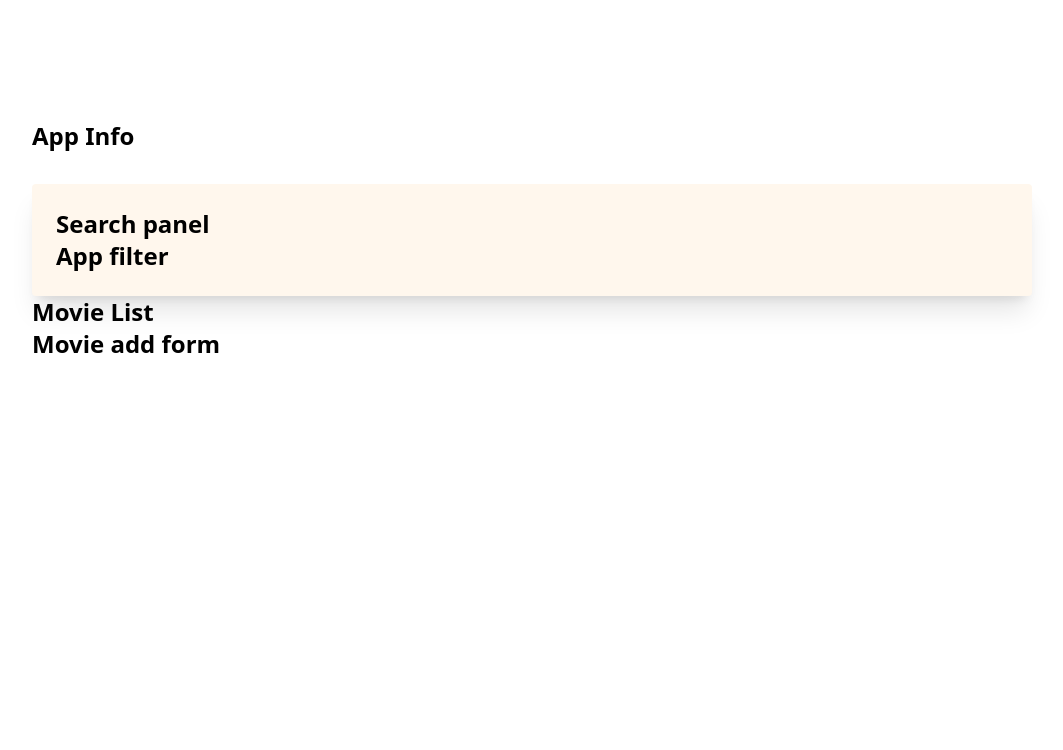
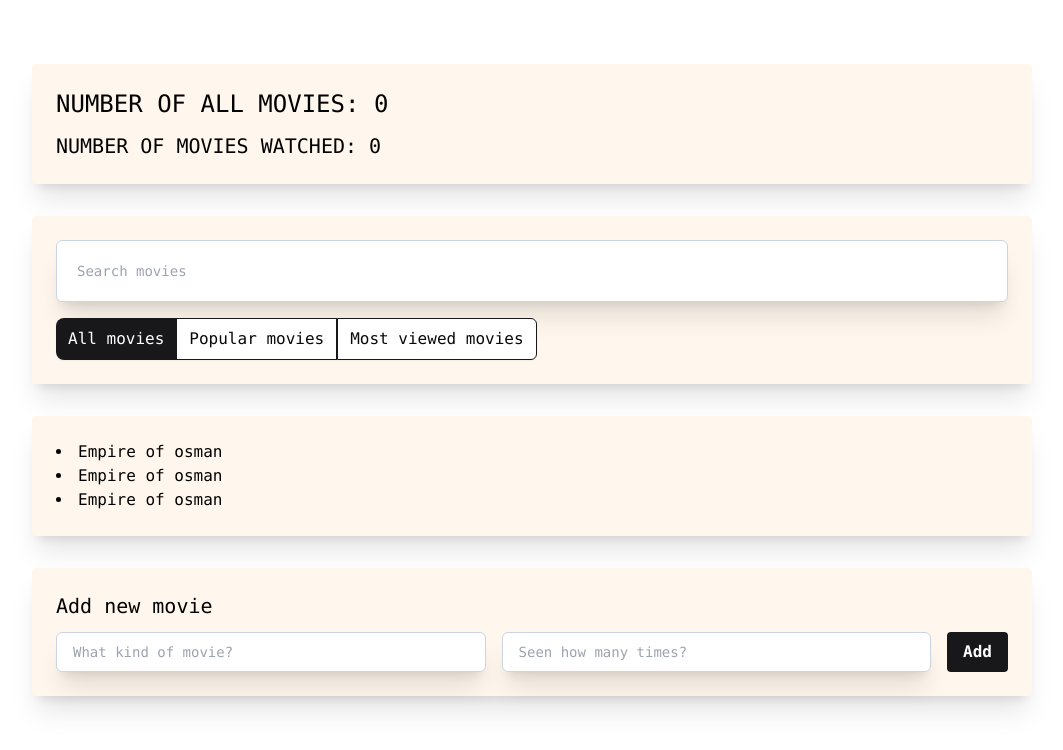
Before and after one commit to juratdev/Movie-app, a Vue app: page / in a window 1280 px wide. Shown: the top 750 px of the page, without its empty margins (108-1171 px from the left). Built offline with nearby package versions, Linux system fonts and the light colour scheme.

Commit message:
New category add

```diff
--- a/src/App.vue
+++ b/src/App.vue
@@ -16,8 +16,8 @@
 </script>
 
 <template>
-  <div class="h-screen text-black">
-    <div class="w-[62.5rem] min-[43.75rem] bg-white mt-10 m-auto py-20">
+  <div class="h-screen font-mono text-black">
+    <div class="w-[62.5rem] min-[43.75rem] bg-white m-auto py-16">
       <AppInfo />
       <div class="p-6 mt-8 rounded shadow-xl bg-orange-50">
         <SearchPanel />
--- a/src/components/app-filter/AppFilter.vue
+++ b/src/components/app-filter/AppFilter.vue
@@ -5,7 +5,19 @@
 </script>
 
 <template>
-  <h1 class="text-2xl font-bold">App filter</h1>
+
+<div class="inline-flex mt-4 rounded-md shadow-sm" role="group">
+  <button type="button" class="px-3 py-2 text-base font-medium text-white transition duration-300 ease-in-out rounded-l-lg bg-zinc-900 hover:bg-zinc-950">
+    All movies
+  </button>
+  <button type="button" class="px-3 py-2 text-base font-medium transition duration-300 ease-in-out bg-white border border-t border-b border-zinc-900 text-zinc-950 hover:bg-zinc-950 hover:text-white ">
+    Popular movies
+  </button>
+  <button type="button" class="px-3 py-2 text-base font-medium transition duration-300 ease-in-out bg-white border border-zinc-900 text-zinc-950 rounded-r-md hover:bg-zinc-950 hover:text-white">
+    Most viewed movies
+  </button>
+</div>
+
 </template>
 
 <style scoped>
--- a/src/components/app-info/AppInfo.vue
+++ b/src/components/app-info/AppInfo.vue
@@ -5,7 +5,10 @@
 </script>
 
 <template>
-  <h1 class="text-2xl font-bold">App Info</h1>
+  <div class="p-6 rounded shadow-xl bg-orange-50">
+    <p class="pb-3 text-2xl uppercase">Number of all movies: 0</p>
+    <p class="text-xl uppercase ">Number of movies watched: 0</p>
+  </div>
 </template>
 
 <style scoped>
--- a/src/components/movie-add-form/MovieAddForm.vue
+++ b/src/components/movie-add-form/MovieAddForm.vue
@@ -5,7 +5,15 @@
 </script>
 
 <template>
-  <h1 class="text-2xl font-bold">Movie add form</h1>
+  <div class="p-6 mt-8 rounded shadow-xl bg-orange-50">
+    <h3 class="mb-3 text-xl">Add new movie</h3>
+    <form class="flex max-sm:flex-col">
+      <input type="text" class ="block w-full p-2 px-4 bg-white border rounded-md shadow-xl max-sm:w-96 border-slate-300 focus:outline-none focus:border-zinc-500 focus:ring-zinc-950 sm:text-sm focus:ring-1" placeholder="What kind of movie?" />
+      <input type="text" class ="block w-full p-2 px-4 ml-4 bg-white border rounded-md shadow-xl max-sm:w-96 max-sm:ml-0 max-sm:mt-2 border-slate-300 focus:outline-none focus:border-zinc-500 focus:ring-zinc-950 sm:text-sm focus:ring-1" placeholder="Seen how many times?" />
+
+      <button class="px-4 py-2 ml-4 font-bold text-white rounded max-sm:ml-0 max-sm:mt-2 max-sm:w-20 hover:bg-zinc-950 bg-zinc-900" type="submit">Add</button>
+    </form>
+  </div>
 </template>
 
 <style scoped>
--- /dev/null
+++ b/src/components/movie-list-item/MovieListItem.vue
@@ -0,0 +1,13 @@
+<script>
+  export default {
+
+  }
+</script>
+
+<template>
+  <li>Empire of osman</li>
+</template>
+
+<style scoped>
+
+</style>
--- a/src/components/movie-list/MovieList.vue
+++ b/src/components/movie-list/MovieList.vue
@@ -1,11 +1,18 @@
 <script>
+import MovieListItem from '../movie-list-item/MovieListItem.vue'
   export default {
-
+    components: {
+      MovieListItem
+    }
   }
 </script>
 
 <template>
-  <h1 class="text-2xl font-bold">Movie List</h1>
+<ul class="p-6 mt-8 list-disc list-inside rounded shadow-xl bg-orange-50" role="list">
+  <MovieListItem />
+  <MovieListItem />
+  <MovieListItem />
+</ul>
 </template>
 
 <style scoped>
--- a/src/components/search-panel/SearchPanel.vue
+++ b/src/components/search-panel/SearchPanel.vue
@@ -5,7 +5,7 @@
 </script>
 
 <template>
-  <h1 class="text-2xl font-bold">Search panel</h1>
+  <input type="text" class ="block w-full p-5 bg-white border rounded-md shadow-xl border-slate-300 focus:outline-none focus:border-zinc-500 focus:ring-zinc-950 sm:text-sm focus:ring-1" placeholder="Search movies" >
 </template>
 
 <style scoped>
```
